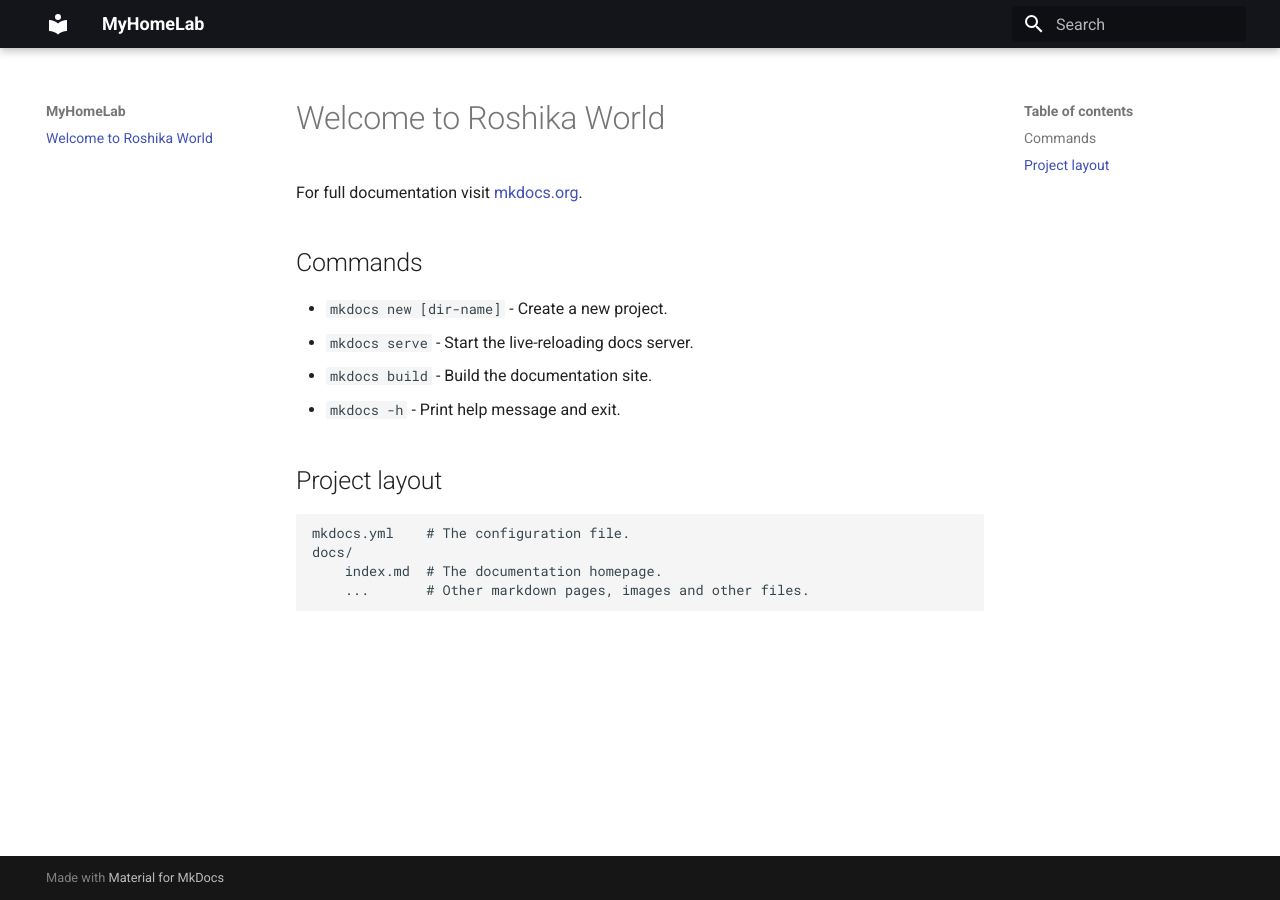
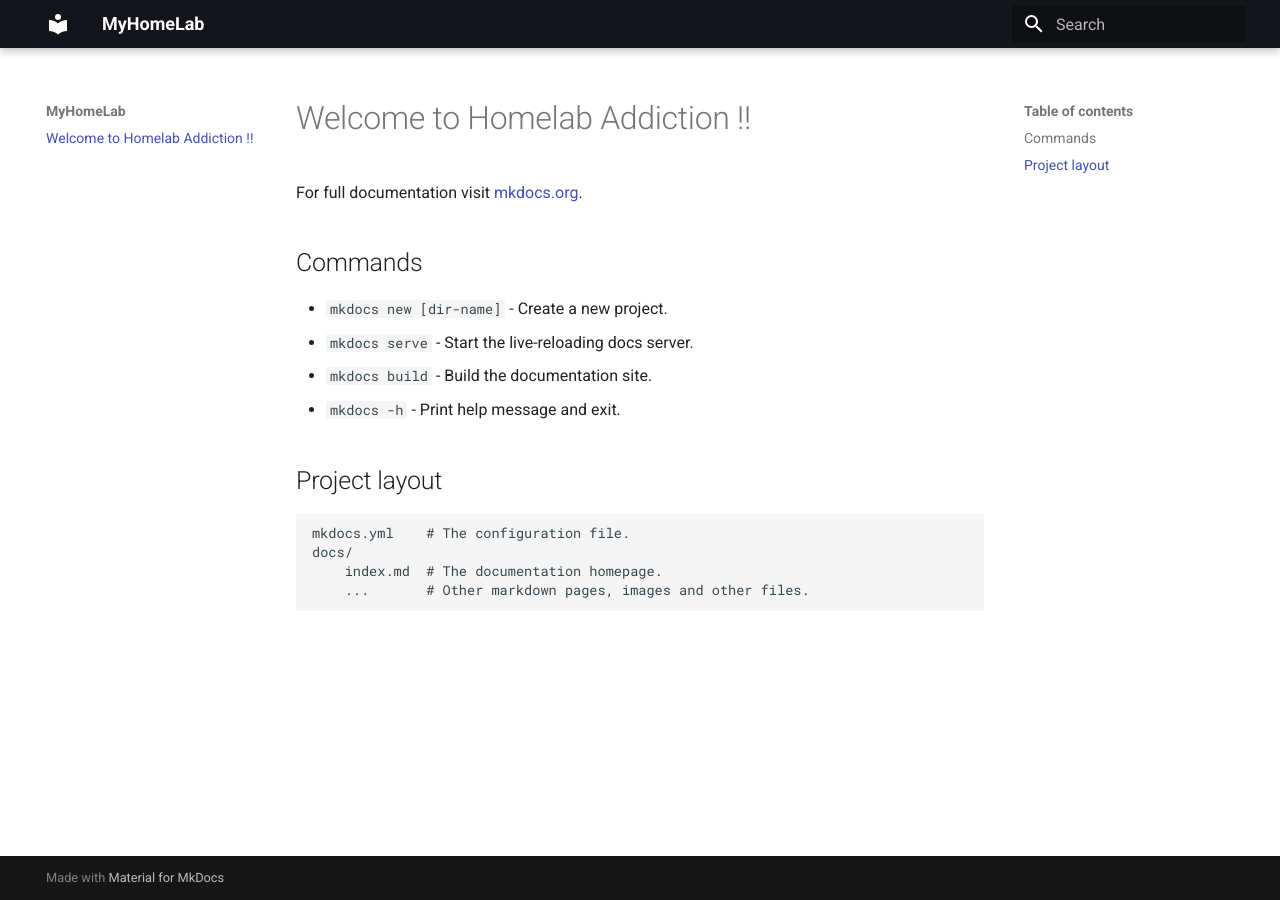
Before and after one commit to pkeelu/myhomelab.co.in, an MkDocs documentation site: the page built from docs/index.md, in a window 1280 px wide. Built offline with MkDocs 1.6.1 and Material for MkDocs 9.7.7, drawn with Linux system fonts in a browser that asks for light colours.

Commit message:
Corrected Welcome page

```diff
--- a/docs/index.md
+++ b/docs/index.md
@@ -1,4 +1,4 @@
-# Welcome to Roshika World
+# Welcome to Homelab Addiction !!
 
 For full documentation visit [mkdocs.org](https://www.mkdocs.org).
 
```
